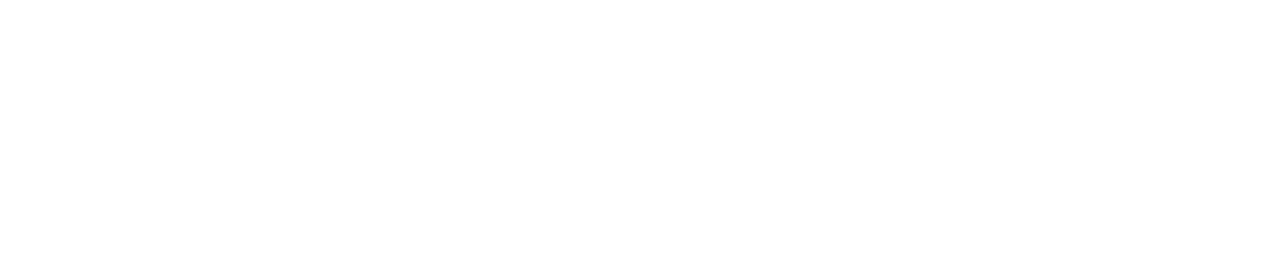
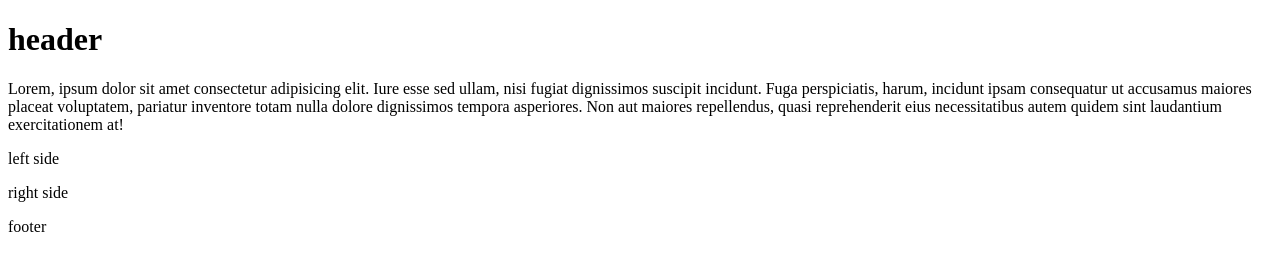
Before and after one commit to lukmak0394/lukmak0394.github.io, a plain HTML site: page 33847-layout-flex-box/index.html in a window 1280 px wide. Drawn offline with Linux system fonts and the light colour scheme.

Commit message:
created basic structure

```diff
--- a/33847-layout-flex-box/index.html
+++ b/33847-layout-flex-box/index.html
@@ -8,6 +8,20 @@
     <title>Layout flex box</title>
 </head>
 <body>
-
+    <header>
+        <h1>header</h1>
+    </header>
+    <main>
+        <p>Lorem, ipsum dolor sit amet consectetur adipisicing elit. Iure esse sed ullam, nisi fugiat dignissimos suscipit incidunt. Fuga perspiciatis, harum, incidunt ipsam consequatur ut accusamus maiores placeat voluptatem, pariatur inventore totam nulla dolore dignissimos tempora asperiores. Non aut maiores repellendus, quasi reprehenderit eius necessitatibus autem quidem sint laudantium exercitationem at!</p>
+    </main>
+    <aside class="aside-left">
+        <p>left side</p>
+    </aside>
+    <aside class="aside-right">
+        <p>right side</p>
+    </aside>
+    <footer>
+        <p>footer</p>
+    </footer>
 </body>
 </html>
```
